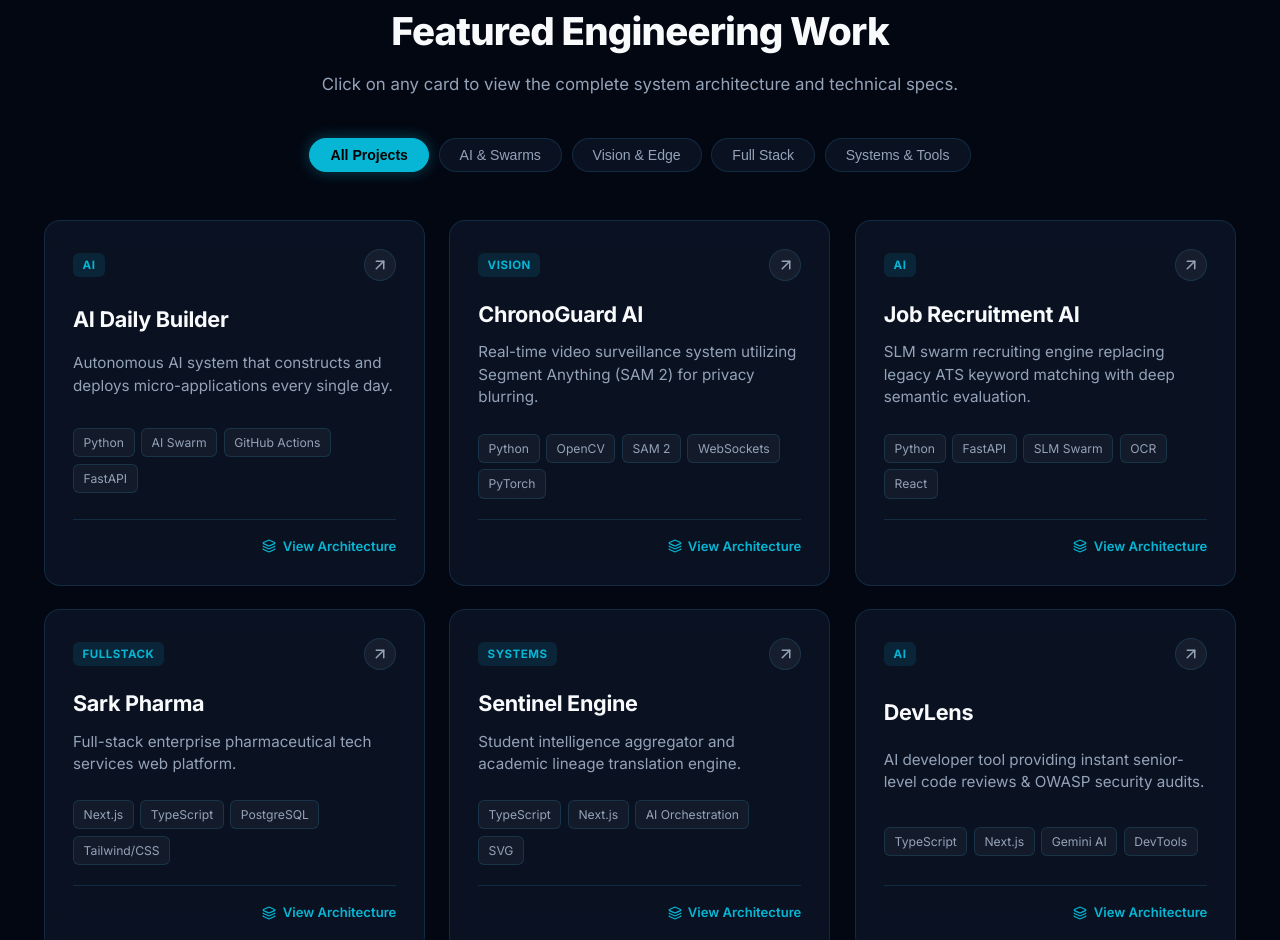
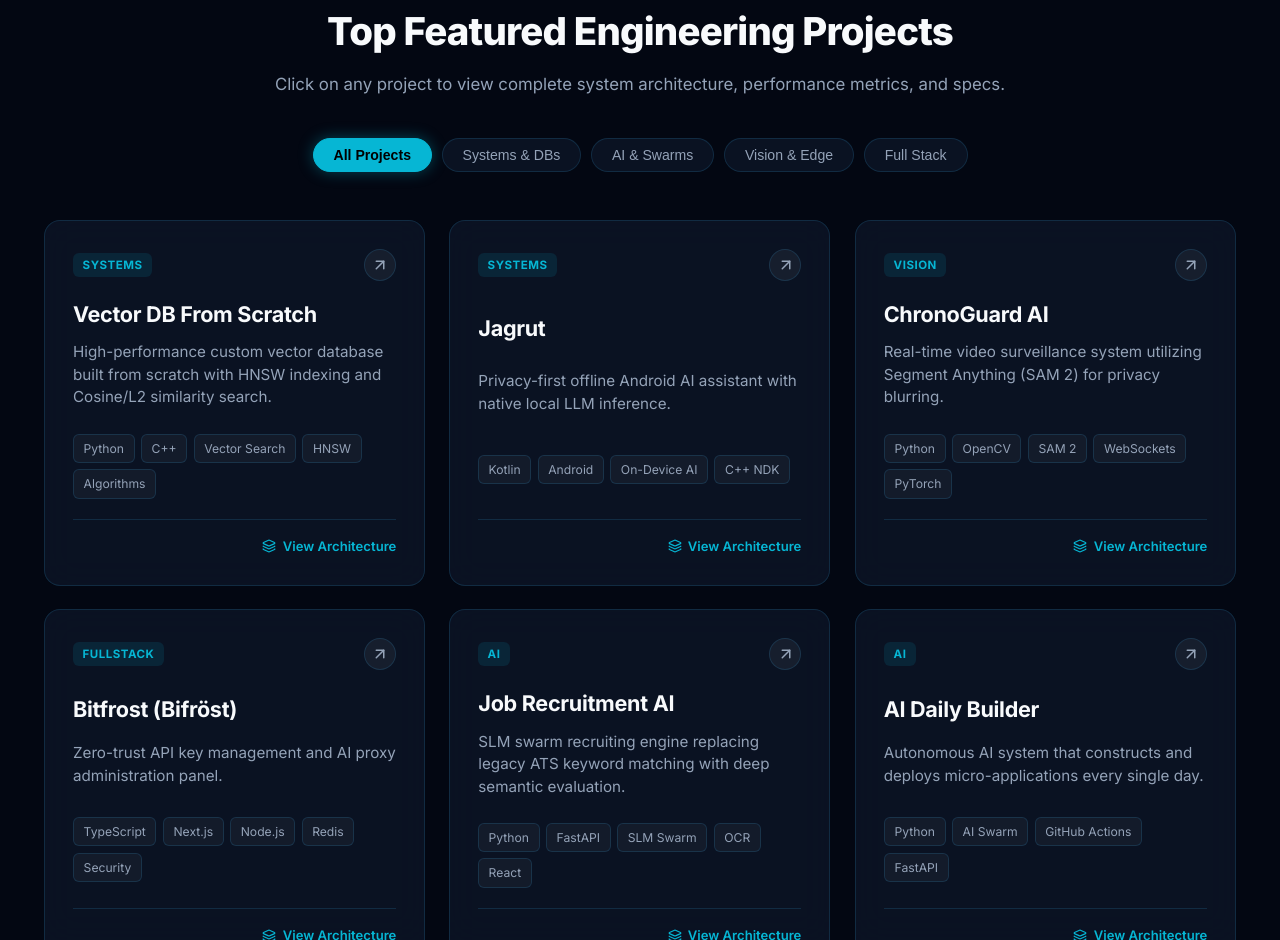
Before and after one commit to Anshsurana123/portfolio-website, a Next.js app: page / in a window 1280 px wide. Shown: the part 1860-2800 px from the top of the page. Built offline with nearby package versions, Linux system fonts and the light colour scheme.

Commit message:
Update top featured projects with vector-db-from-scratch, jagrut, ChronoGuard, Bitfrost, and job-recruitment

```diff
--- a/src/components/InteractiveTerminal.tsx
+++ b/src/components/InteractiveTerminal.tsx
@@ -68,13 +68,12 @@ export default function InteractiveTerminal() {
       case "projects":
         response = (
           <div className={styles.projectList}>
-            <div>🔹 <strong>AI Daily Builder</strong> — Automated daily micro-project generator (Python/AI)</div>
-            <div>🔹 <strong>ChronoGuard AI</strong> — Real-time SAM 2 surveillance & privacy blurring</div>
-            <div>🔹 <strong>Job Recruitment AI</strong> — Multi-agent SLM candidate matching swarm</div>
-            <div>🔹 <strong>DevLens</strong> — OWASP security audit & senior-level code review AI</div>
-            <div>🔹 <strong>Sentinel Engine</strong> — Academic lineage engine & claim verification</div>
-            <div>🔹 <strong>Jago</strong> — Privacy-first offline Android AI assistant (Kotlin)</div>
-            <div style={{ marginTop: "4px", fontSize: "0.82rem", opacity: 0.8 }}>Scroll down to the Projects section to open detailed spec modals!</div>
+            <div>🔹 <strong>Vector DB From Scratch</strong> — Custom HNSW indexing & SIMD vector database (C++/Python)</div>
+            <div>🔹 <strong>Jagrut</strong> — Offline Android AI assistant running local GGUF models (Kotlin/NDK)</div>
+            <div>🔹 <strong>ChronoGuard AI</strong> — Real-time SAM 2 surveillance & privacy redaction engine</div>
+            <div>🔹 <strong>Bitfrost (Bifröst)</strong> — Zero-trust API key management & AI proxy admin panel</div>
+            <div>🔹 <strong>Job Recruitment AI</strong> — Multi-agent SLM candidate matching swarm (FastAPI/AI)</div>
+            <div style={{ marginTop: "6px", fontSize: "0.82rem", opacity: 0.8 }}>Scroll down to the Projects section to inspect complete architecture specs & code!</div>
           </div>
         );
         break;
--- a/src/components/ProjectShowcase.tsx
+++ b/src/components/ProjectShowcase.tsx
@@ -2,7 +2,7 @@
 
 import { useState } from "react";
 import { motion, AnimatePresence } from "framer-motion";
-import { ArrowUpRight, Code2, Layers, Sparkles, Terminal } from "lucide-react";
+import { ArrowUpRight, Layers, Sparkles } from "lucide-react";
 import styles from "./ProjectShowcase.module.css";
 import ProjectModal, { ProjectData } from "./ProjectModal";
 
@@ -12,22 +12,41 @@ export default function ProjectShowcase() {
 
   const projects: ProjectData[] = [
     {
-      id: "ai-daily-builder",
-      title: "AI Daily Builder",
-      category: "ai",
-      shortDesc: "Autonomous AI system that constructs and deploys micro-applications every single day.",
-      fullDesc: "An end-to-end automated pipeline powered by Python agent orchestrators and GitHub Actions. Automatically generates code, runs lint & build validations, and deploys daily micro-apps.",
-      tech: ["Python", "AI Swarm", "GitHub Actions", "FastAPI"],
-      githubUrl: "https://github.com/Anshsurana123/ai-daily-builder",
+      id: "vector-db",
+      title: "Vector DB From Scratch",
+      category: "systems",
+      shortDesc: "High-performance custom vector database built from scratch with HNSW indexing and Cosine/L2 similarity search.",
+      fullDesc: "A custom high-dimensional vector search engine built from first principles. Implements Hierarchical Navigable Small World (HNSW) graph indexing, SIMD vector distance calculations, and memory-mapped persistence.",
+      tech: ["Python", "C++", "Vector Search", "HNSW", "Algorithms"],
+      githubUrl: "https://github.com/Anshsurana123/vector-db-from-scratch",
       featured: true,
       specDetails: {
-        architecture: "Event-driven Python scheduler triggering agentic code generation workflows with isolated sandboxed test suites.",
+        architecture: "HNSW graph index structure with memory-mapped disk persistence and SIMD-accelerated dot product and cosine distance kernels.",
         highlights: [
-          "100% Zero-human intervention daily commit pipeline",
-          "Automated linting and test verification before deployment",
-          "Self-healing error recovery loop for broken builds"
+          "Sub-millisecond nearest neighbor query latency on 100k+ vector sets",
+          "Custom HNSW graph construction with logarithmic search complexity",
+          "Memory-mapped binary file storage for minimal RAM footprint"
         ],
-        metrics: "42+ consecutive days without pipeline failures"
+        metrics: "Sub-5ms query latency @ 99.4% recall rate"
+      }
+    },
+    {
+      id: "jagrut",
+      title: "Jagrut",
+      category: "systems",
+      shortDesc: "Privacy-first offline Android AI assistant with native local LLM inference.",
+      fullDesc: "Native Android application running local GGUF quantized language models entirely on-device without internet dependency or data leakage risks.",
+      tech: ["Kotlin", "Android", "On-Device AI", "C++ NDK"],
+      githubUrl: "https://github.com/Anshsurana123/jagrut",
+      featured: true,
+      specDetails: {
+        architecture: "Native Kotlin app interfacing with C++ NDK bindings for hardware-accelerated local GGUF model execution.",
+        highlights: [
+          "Zero network permissions required — 100% offline & private",
+          "Sub-100ms first token response on mobile NPU / GPU",
+          "Encrypted local vector memory and conversation storage"
+        ],
+        metrics: "100% local privacy guarantee with zero cloud API calls"
       }
     },
     {
@@ -50,6 +69,25 @@ export default function ProjectShowcase() {
       }
     },
     {
+      id: "bitfrost",
+      title: "Bitfrost (Bifröst)",
+      category: "fullstack",
+      shortDesc: "Zero-trust API key management and AI proxy administration panel.",
+      fullDesc: "Administrative control panel for controlling rate limits, monitoring AI token expenditure, and managing dynamic API keys securely across enterprise microservices.",
+      tech: ["TypeScript", "Next.js", "Node.js", "Redis", "Security"],
+      githubUrl: "https://github.com/Anshsurana123/Bitfrost",
+      featured: true,
+      specDetails: {
+        architecture: "Next.js admin dashboard backed by Redis token bucket rate limiters and OAuth2 identity management.",
+        highlights: [
+          "Real-time token usage telemetry analytics",
+          "Sub-millisecond API proxy request routing",
+          "Role-based access control (RBAC) security"
+        ],
+        metrics: "Sub-millisecond proxy overhead latency"
+      }
+    },
+    {
       id: "job-recruitment",
       title: "Job Recruitment AI",
       category: "ai",
@@ -66,6 +104,24 @@ export default function ProjectShowcase() {
           "Interactive copilot interface for real-time candidate query"
         ],
         metrics: "94% higher candidate matching precision vs traditional ATS"
+      }
+    },
+    {
+      id: "ai-daily-builder",
+      title: "AI Daily Builder",
+      category: "ai",
+      shortDesc: "Autonomous AI system that constructs and deploys micro-applications every single day.",
+      fullDesc: "An end-to-end automated pipeline powered by Python agent orchestrators and GitHub Actions. Automatically generates code, runs lint & build validations, and deploys daily micro-apps.",
+      tech: ["Python", "AI Swarm", "GitHub Actions", "FastAPI"],
+      githubUrl: "https://github.com/Anshsurana123/ai-daily-builder",
+      specDetails: {
+        architecture: "Event-driven Python scheduler triggering agentic code generation workflows with isolated sandboxed test suites.",
+        highlights: [
+          "100% Zero-human intervention daily commit pipeline",
+          "Automated linting and test verification before deployment",
+          "Self-healing error recovery loop for broken builds"
+        ],
+        metrics: "42+ consecutive days without pipeline failures"
       }
     },
     {
@@ -119,49 +175,15 @@ export default function ProjectShowcase() {
           "Instant pull request diff reviewer"
         ]
       }
-    },
-    {
-      id: "jago",
-      title: "Jago Android Assistant",
-      category: "systems",
-      shortDesc: "Privacy-first offline Android AI assistant.",
-      fullDesc: "On-device native Android application running local GGUF quantised LLM inference without requiring internet connection or sending data to third parties.",
-      tech: ["Kotlin", "Android", "On-Device AI", "C++"],
-      githubUrl: "https://github.com/Anshsurana123/jago",
-      specDetails: {
-        architecture: "Native Kotlin app interfacing with C++ NDK bindings for hardware-accelerated local GGUF model execution.",
-        highlights: [
-          "Zero network permissions required — 100% offline",
-          "Sub-100ms first token response on mobile NPU",
-          "Encrypted local conversation storage"
-        ]
-      }
-    },
-    {
-      id: "bifrost",
-      title: "Bifröst Dashboard",
-      category: "fullstack",
-      shortDesc: "Zero-trust API key management and AI proxy administration panel.",
-      fullDesc: "Administrative control panel for controlling rate limits, monitoring AI token expenditure, and managing dynamic API keys securely across enterprise microservices.",
-      tech: ["TypeScript", "Next.js", "Node.js", "Redis"],
-      githubUrl: "https://github.com/Anshsurana123/bifrost-dashboard",
-      specDetails: {
-        architecture: "Next.js admin dashboard backed by Redis token bucket rate limiters and OAuth2 identity management.",
-        highlights: [
-          "Real-time token usage telemetry analytics",
-          "Sub-millisecond API proxy request routing",
-          "Role-based access control (RBAC) security"
-        ]
-      }
     }
   ];
 
   const categories = [
     { id: "all", label: "All Projects" },
+    { id: "systems", label: "Systems & DBs" },
     { id: "ai", label: "AI & Swarms" },
     { id: "vision", label: "Vision & Edge" },
     { id: "fullstack", label: "Full Stack" },
-    { id: "systems", label: "Systems & Tools" },
   ];
 
   const filteredProjects = activeCategory === "all"
@@ -175,9 +197,9 @@ export default function ProjectShowcase() {
           <Sparkles size={14} />
           <span>Selected Portfolio</span>
         </div>
-        <h2 className={styles.sectionTitle}>Featured Engineering Work</h2>
+        <h2 className={styles.sectionTitle}>Top Featured Engineering Projects</h2>
         <p className={styles.sectionSub}>
-          Click on any card to view the complete system architecture and technical specs.
+          Click on any project to view complete system architecture, performance metrics, and specs.
         </p>
       </div>
 
```
